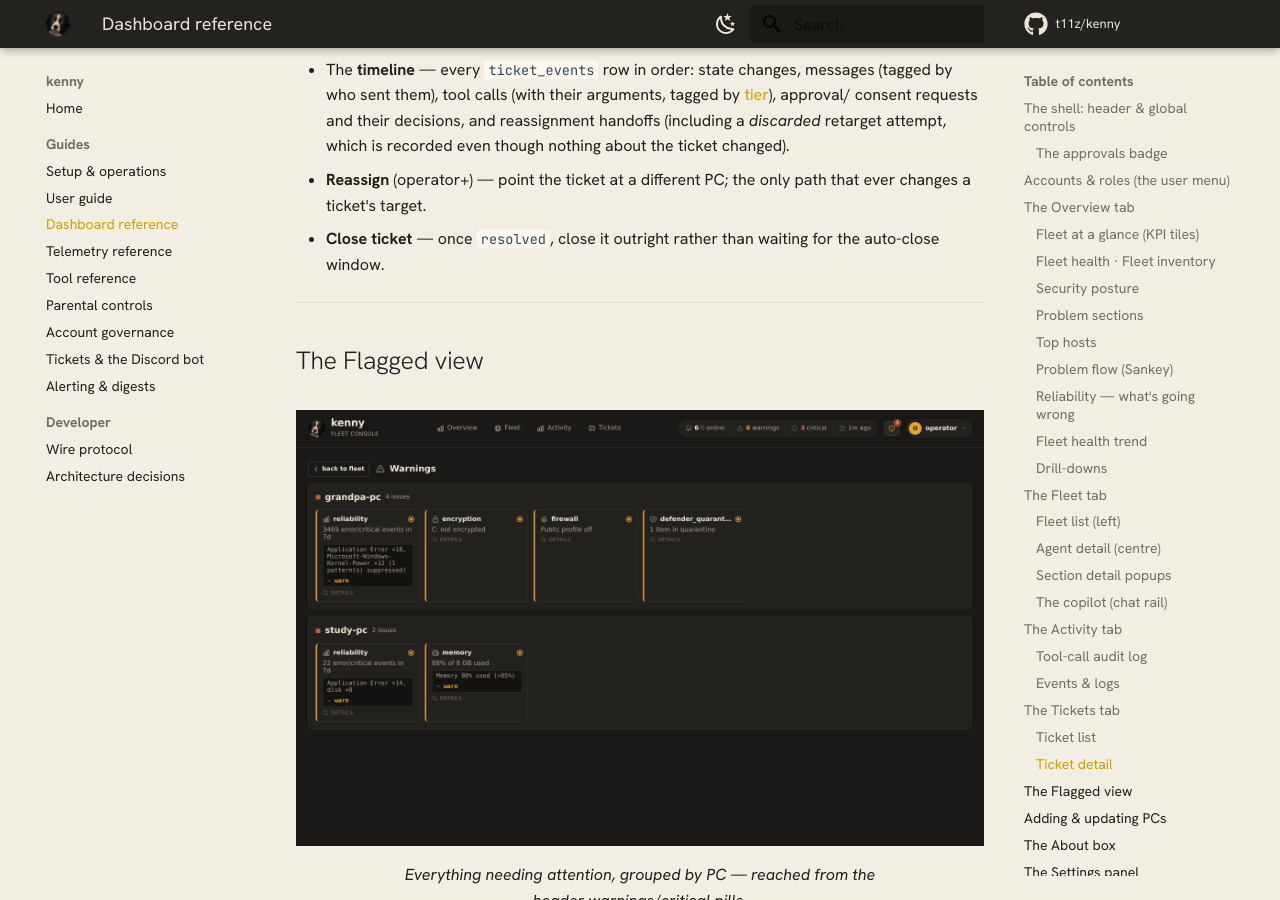
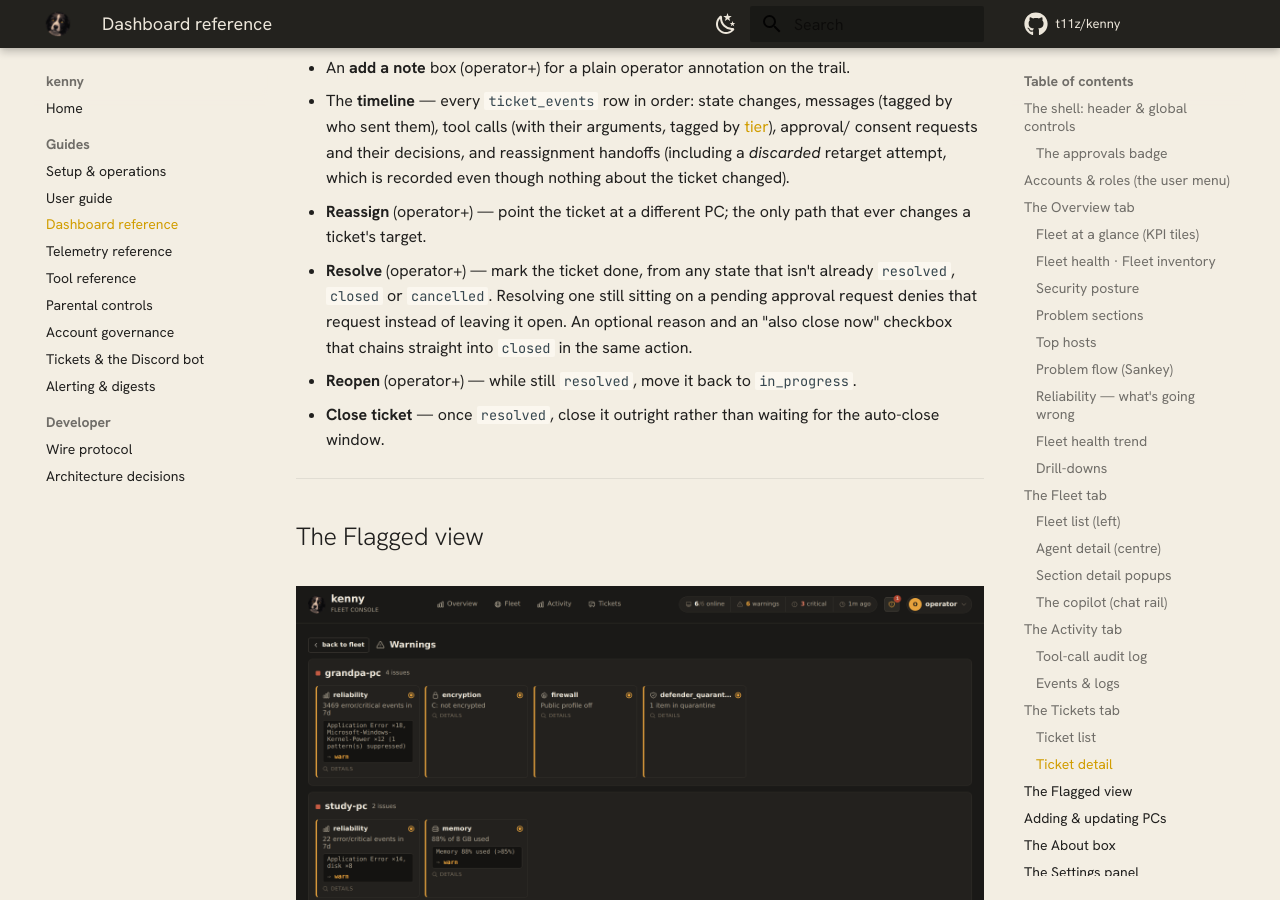
Before and after one commit to nullthrone/kenny, an MkDocs documentation site: the page built from docs/dashboard.md, in a window 1280 px wide and 900 px high, scrolled down 20336 px. Built offline with MkDocs 1.6.1 and Material for MkDocs 9.7.7, drawn with Linux system fonts in a browser that asks for light colours; comment, search, counter and statistics services are not loaded.

Commit message:
docs: document ticket Resolve/Reopen and refresh stale ticket screenshots
docs/dashboard.md never documented the Resolve/Reopen ticket actions at
all (added earlier in PR #185), and docs/assets/screenshots/ticket-detail.png
predated that PR too -- it was still missing the Reopen button and showed
the old "Reassign" label instead of "Reassign host". Add the missing
actions to the dashboard reference and regenerate both ticket screenshots
against the mock fleet, which also happens to reflect this change: Resolve
is not visible for a `resolved`/`closed`/`cancelled` ticket.

Overview/Fleet/Activity/account-governance surfaces are untouched by this
branch's index.html diff (confined to the Tickets tab's Resolve button and
modal), so their screenshots are unaffected -- verified by diffing the
code change against the branch base.

Co-Authored-By: Claude Sonnet 5 <noreply@anthropic.com>
Claude-Session: https://claude.ai/code/session_01Y49wExsph313xAxPPJCyod

```diff
--- a/docs/dashboard.md
+++ b/docs/dashboard.md
@@ -433,6 +433,11 @@ not just from clicking through the list. It shows:
   retarget attempt, which is recorded even though nothing about the ticket changed).
 - **Reassign** (operator+) — point the ticket at a different PC; the only path that ever
   changes a ticket's target.
+- **Resolve** (operator+) — mark the ticket done, from any state that isn't already
+  `resolved`, `closed` or `cancelled`. Resolving one still sitting on a pending approval
+  request denies that request instead of leaving it open. An optional reason and an
+  "also close now" checkbox that chains straight into `closed` in the same action.
+- **Reopen** (operator+) — while still `resolved`, move it back to `in_progress`.
 - **Close ticket** — once `resolved`, close it outright rather than waiting for the
   auto-close window.
 
```
Also changed, not shown: docs/assets/screenshots/ticket-detail.png, docs/assets/screenshots/tickets.png.
